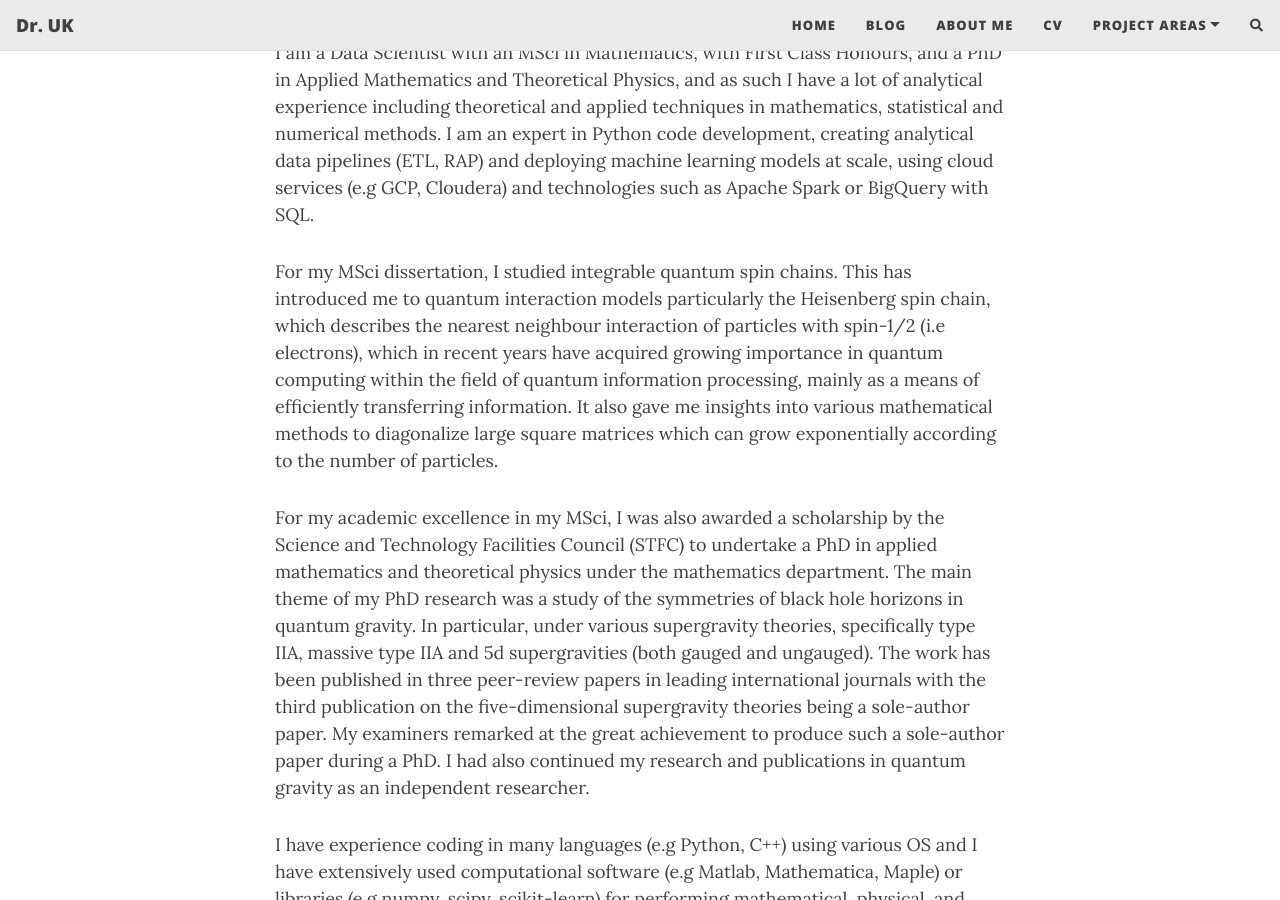
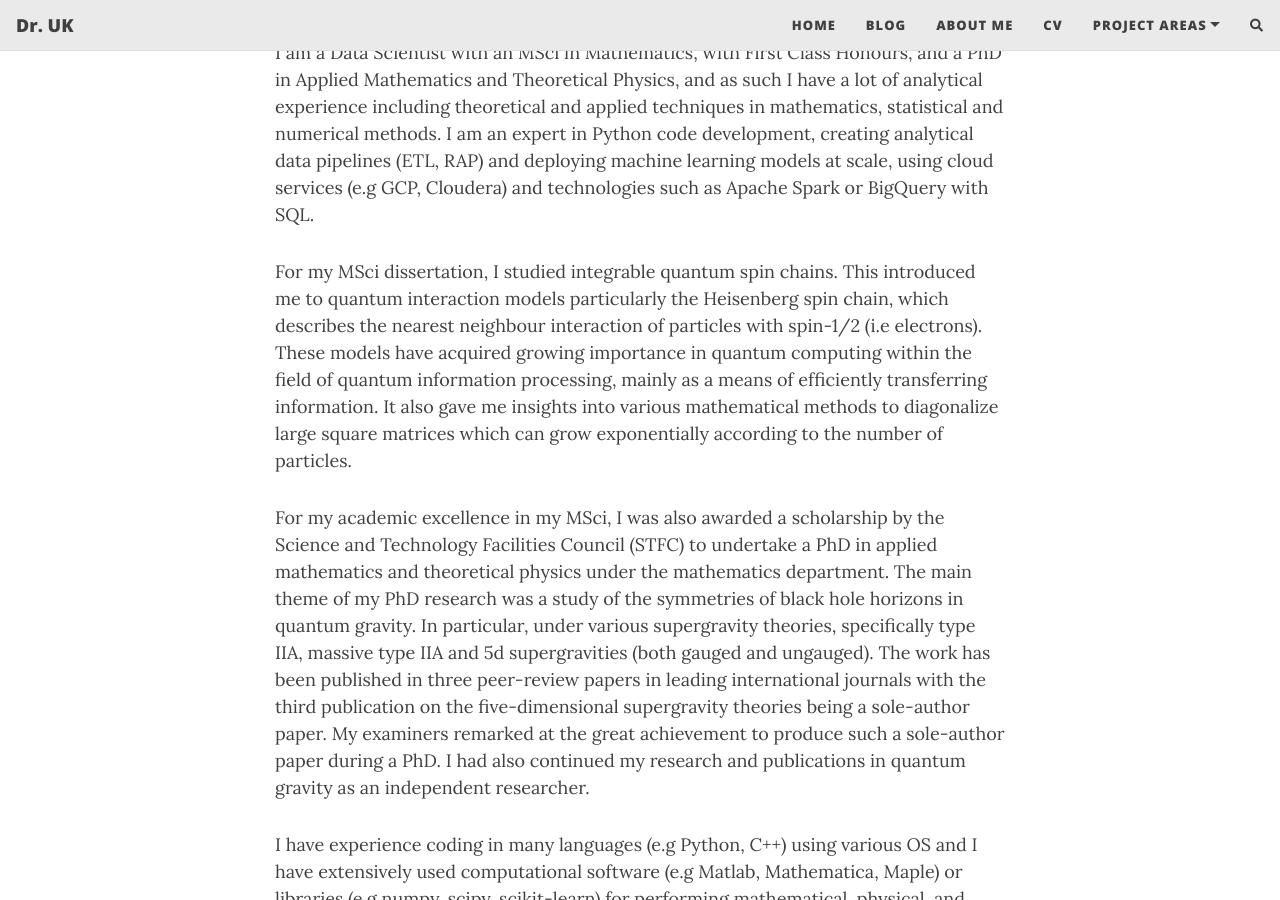
Before and after one commit to drrobotk/drrobotk.github.io, a Jekyll site: the page built from aboutme.md, in a window 1280 px wide and 900 px high, scrolled down 367 px. Built offline with Jekyll 4.4.1, drawn with Linux system fonts in a browser that asks for light colours; nearby versions of some CDN libraries; comment, search, counter and statistics services are not loaded.

Commit message:
Update cv.

```diff
--- a/aboutme.md
+++ b/aboutme.md
@@ -10,7 +10,7 @@ last-updated: 2022-09-24
 
 I am a Data Scientist with an MSci in Mathematics, with First Class Honours, and a PhD in Applied Mathematics and Theoretical Physics, and as such I have a lot of analytical experience including theoretical and applied techniques in mathematics, statistical and numerical methods. I am an expert in Python code development, creating analytical data pipelines (ETL, RAP) and deploying machine learning models at scale, using cloud services (e.g GCP, Cloudera) and technologies such as Apache Spark or BigQuery with SQL.
 
-For my MSci dissertation, I studied integrable quantum spin chains. This has introduced me to quantum interaction models particularly the Heisenberg spin chain, which describes the nearest neighbour interaction of particles with spin-1/2 (i.e electrons), which in recent years have acquired growing importance in quantum computing within the field of quantum information processing, mainly as a means of efficiently transferring information. It also gave me insights into various mathematical methods to diagonalize large square matrices which can grow exponentially according to the number of particles.
+For my MSci dissertation, I studied integrable quantum spin chains. This introduced me to quantum interaction models particularly the Heisenberg spin chain, which describes the nearest neighbour interaction of particles with spin-1/2 (i.e electrons). These models have acquired growing importance in quantum computing within the field of quantum information processing, mainly as a means of efficiently transferring information. It also gave me insights into various mathematical methods to diagonalize large square matrices which can grow exponentially according to the number of particles.
 
 For my academic excellence in my MSci, I was also awarded a scholarship by the Science and Technology Facilities Council (STFC) to undertake a PhD in applied mathematics and theoretical physics under the mathematics department. The main theme of my PhD research was a study of the symmetries of black hole horizons in quantum gravity. In particular, under various supergravity theories, specifically type IIA, massive type IIA and 5d supergravities (both gauged and ungauged). The work has been published in three peer-review papers in leading international journals with the third publication on the five-dimensional supergravity theories being a sole-author paper. My examiners remarked at the great achievement to produce such a sole-author paper during a PhD. I had also continued my research and publications in quantum gravity as an independent researcher.
 
```
